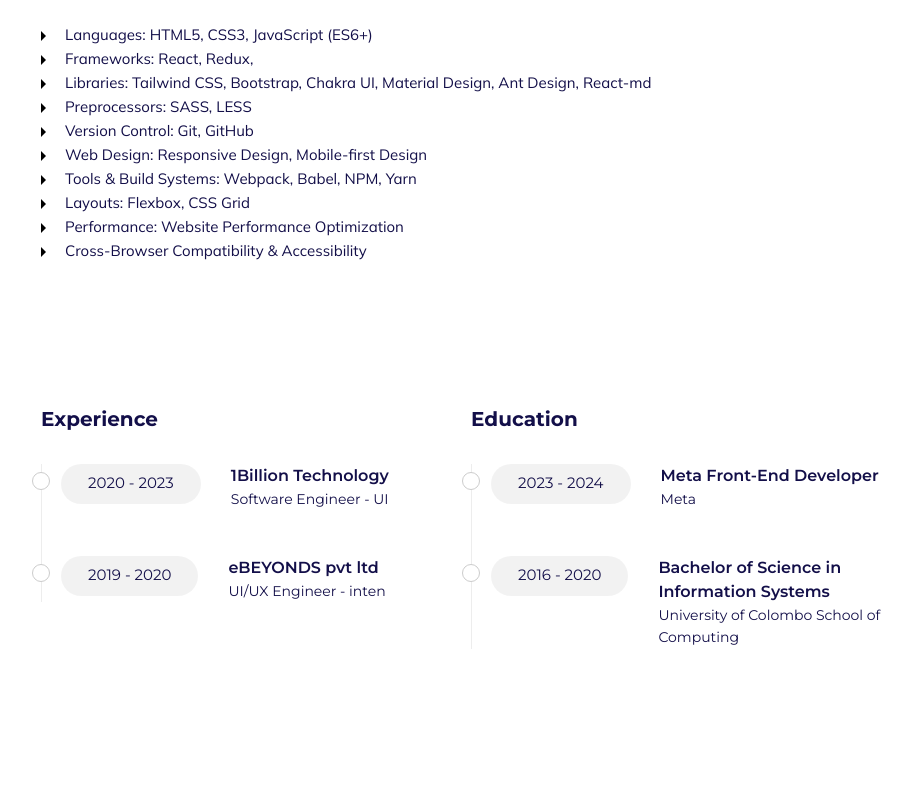
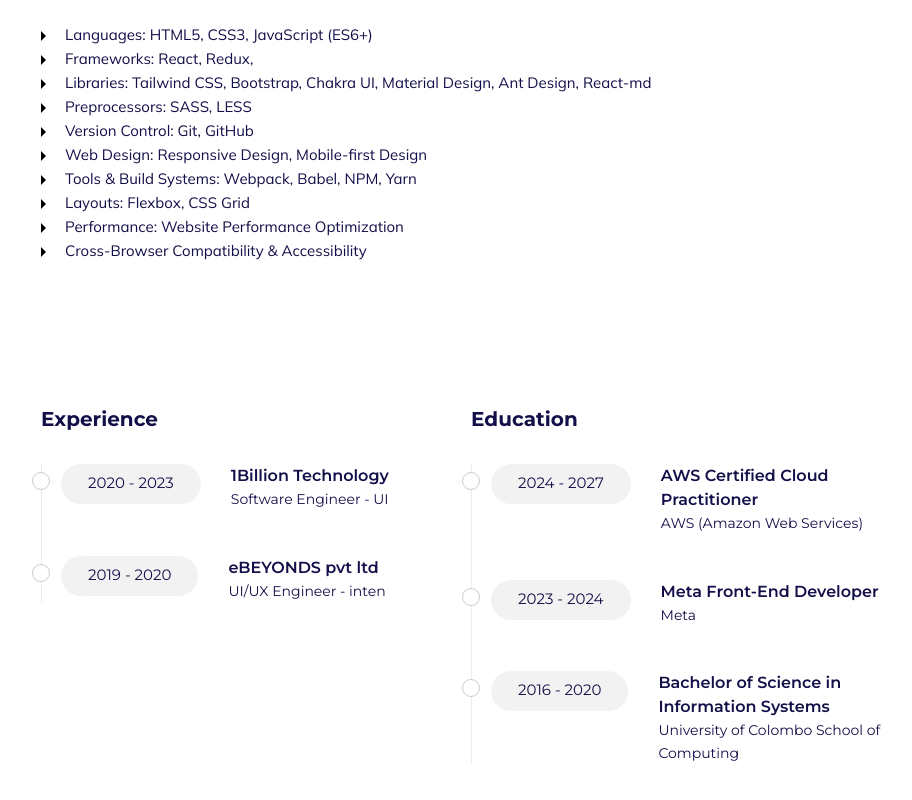
Before and after one commit to NimeshaKahingala/portfolio, a React (Create React App) app: page /about in a window 1280 px wide. Shown: the part 1690-2490 px from the top of the page, without its empty margins (319-1231 px from the left). Before the commit the page ends 2379 px from the top, so only its background shows below. Built offline with nearby package versions, Linux system fonts and the light colour scheme.

Commit message:
certification added

```diff
--- a/src/pages/about.js
+++ b/src/pages/about.js
@@ -115,6 +115,15 @@ function About() {
                             <ul>
                                 <li>
                                     <div className="list-inner">
+                                        <div className="time">2024 - 2027</div>
+                                        <div className="place">
+                                            <h3>AWS Certified Cloud Practitioner</h3>
+                                            <span>AWS (Amazon Web Services)</span>
+                                        </div>
+                                    </div>
+                                </li>
+                                <li>
+                                    <div className="list-inner">
                                         <div className="time">2023 - 2024</div>
                                         <div className="place">
                                             <h3>Meta Front-End Developer</h3>
```
